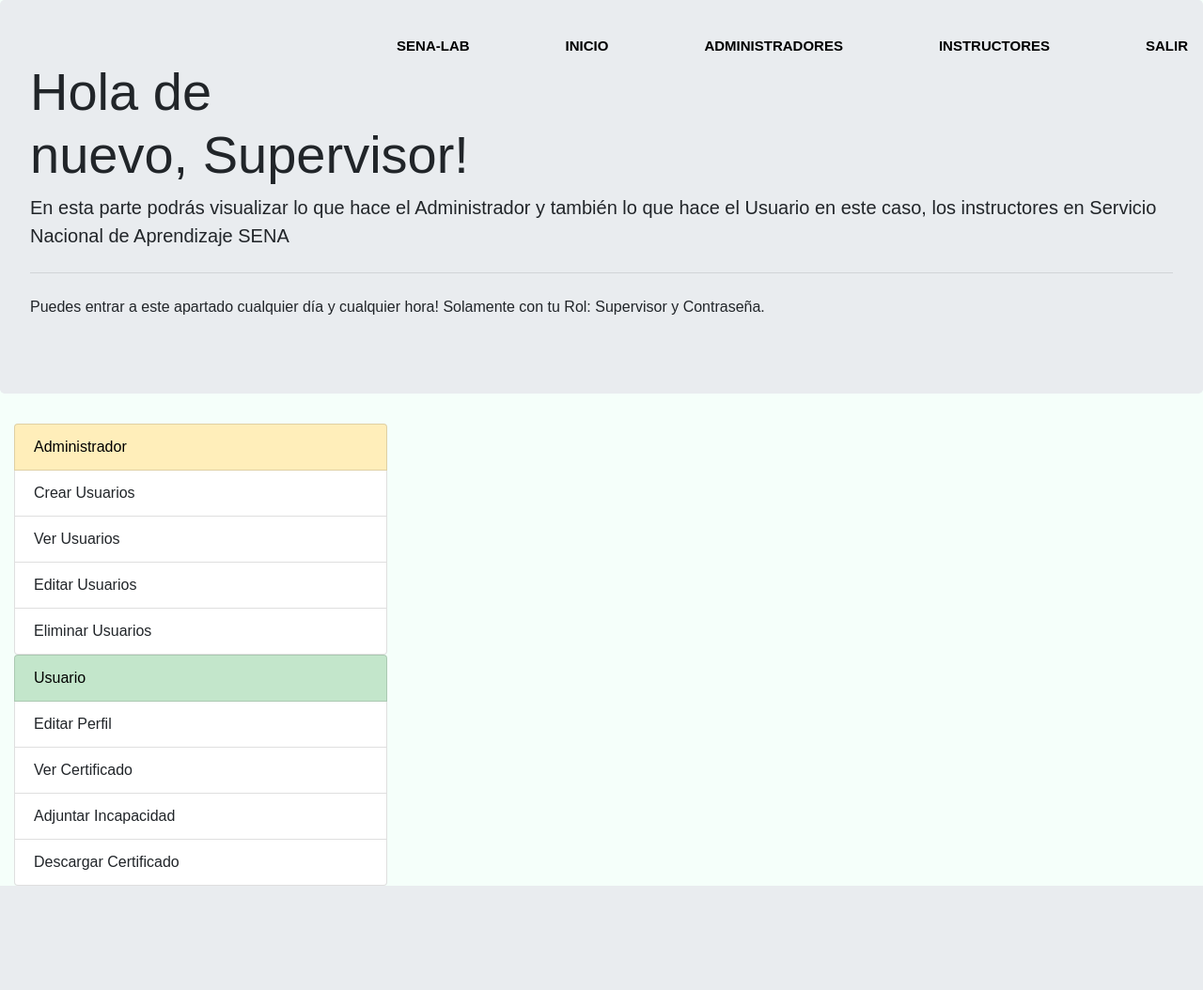
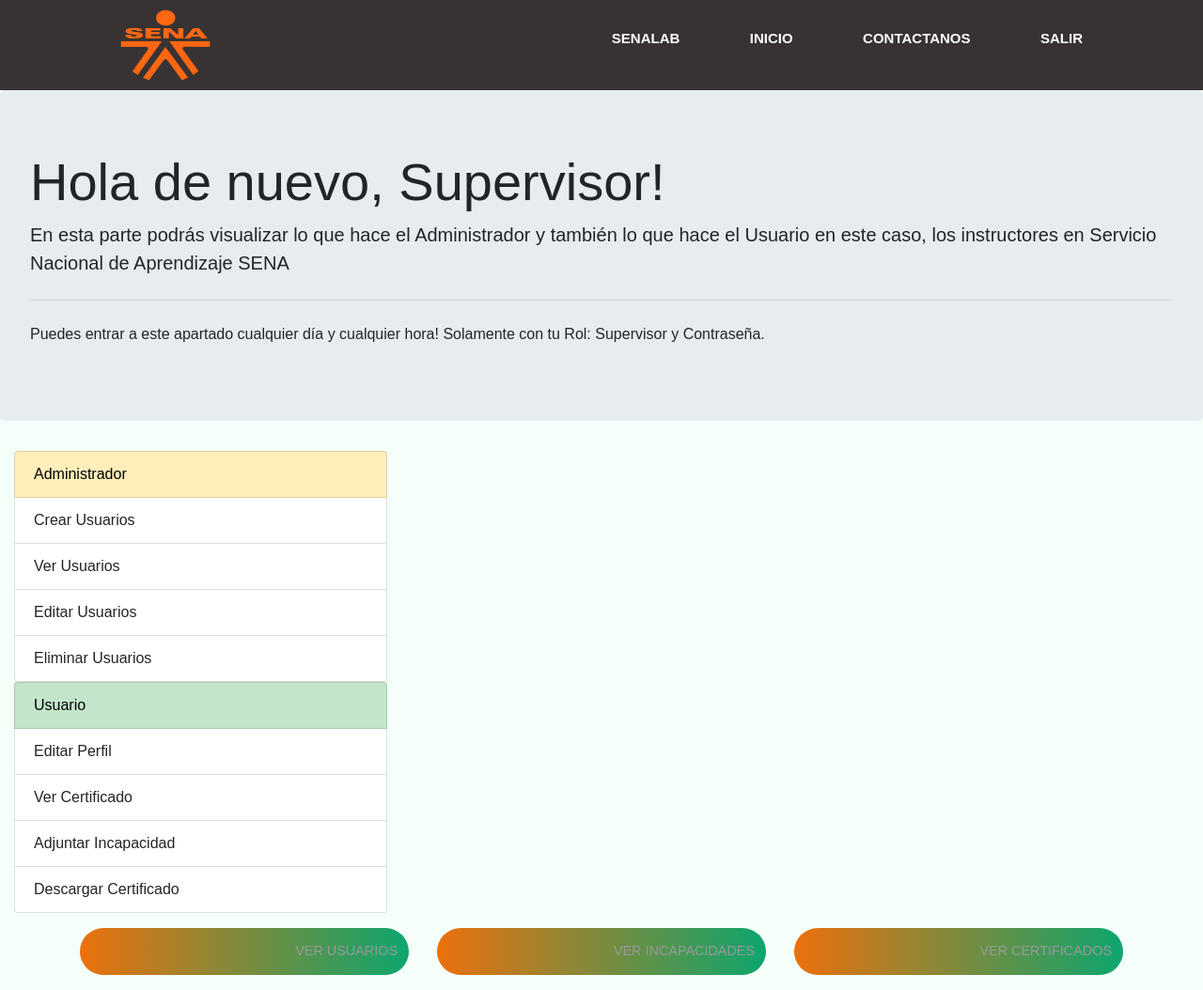
Before and after one commit to LauraCamilaPaez/SENA-LAB, a PHP site: page /views/supervisor/index_supervisor.php in a window 1280 px wide. Shown: the whole page at 94% size. Before the commit the page ends 943 px from the top, so only its background shows below. Run offline with PHP 8.4, Linux system fonts and the light colour scheme.

Commit message:
Merge whit features_Laura
Se realizo el merge final de esta semana del 1 nov, hasta el 6 de nov

```diff
--- a/web_project/assets/all/css/style.css
+++ b/web_project/assets/all/css/style.css
@@ -126,7 +126,6 @@
 
 body{
     font-family: 'Poppins', sans-serif;
-    overflow: hidden;
 }
 
 .wave{
@@ -499,6 +498,22 @@
   background: #ffd658;
 } */
 
+
+
+.wrapper .form .inputfield .btn{
+  width: 100%;
+   padding: 8px 10px;
+  font-size: 15px;
+  border: 0px;
+  background-image: linear-gradient(to right, #EB700C, #0DA66E, #3BADEC);
+  transition: 0.5s;
+  color: #fff;
+  cursor: pointer;
+  border-radius: 5px;
+  outline: none;
+}
+
+
 .wrapper .form .inputfield:last-child{
     margin-bottom: 0;
 }
@@ -566,7 +581,6 @@
 
     background: #fff;
     border-radius: 10px;
-    overflow: hidden;
     box-shadow: 0px 0px 20px rgba(0,0,0,0.2);
 }
 
--- a/web_project/controllers/UsuariosController.php
+++ b/web_project/controllers/UsuariosController.php
@@ -17,6 +17,7 @@
     public function inc(){
 		require_once('views/usuarios/incapacidades.php');
 	}
+
 }
 
 ?>
--- a/web_project/views/supervisor/index_supervisor.php
+++ b/web_project/views/supervisor/index_supervisor.php
@@ -9,26 +9,19 @@
     <link rel="stylesheet" href="assets/all/css/style.css">
 </head>
 <body>
-<nav>
-    <ul class="nav">
-        <li class="nav-item">
-            <a class="nav-link active" style="color: #000000;" href="#">SENA-LAB</a>
-        </li>
-        <li class="nav-item">
-            <a class="nav-link" style="color: #000000;" href="#">Inicio</a>
-        </li>
-        <li class="nav-item">
-            <a class="nav-link" style="color: #000000;" href="#">Administradores</a>
-        </li>
-        <li class="nav-item">
-            <a class="nav-link" style="color: #000000;" href="#">Instructores</a>
-        </li>
-        <li class="nav-item">
-            <a class="nav-link disabled" style="color: #000000;" href="#">Salir</a>
-        </li>
-    </ul>
-</nav>
-
+    <header class="header-nav">
+      <div class="container-nav">
+        <a href=""><img src="assets/img/logo-sena.png" alt="Logo Sena" class="logo"></a>
+        <nav>
+          <ul>
+            <li><a href="#"> SenaLAB</a></li>
+            <li><a href="?c=Supervisor&m=index">Inicio</a></li>
+            <li><a href="#">Contactanos</a></li>
+            <li><a href="?c=Login&m=destroy">Salir</a></li>
+          </ul>
+        </nav>
+      </div>
+    </header>
 <head>
     <div class="jumbotron">
         <h1 class="display-4">Hola de nuevo, Supervisor!</h1>
@@ -60,6 +53,22 @@
     </div>
 </section>
 
+      <section>
+        <div class="container">
+          <div class="row">
+            <div class="col-md-4">
+              <button class="btn bis"><a href="?c=Supervisor&m=usuarios">Ver Usuarios</a></button>
+            </div>
+            <div class="col-md-4">
+              <button class="btn bis"><a href="?c=Supervisor&m=incapacidades">Ver Incapacidades</a></button>
+            </div>
+            <div class="col-md-4">
+              <button class="btn bis"><a href="">Ver certificados</a></button>
+            </div>
+          </div>
+        </div>
+    </section>
+
 
 
 
```
Also changed, not shown: web_project/controllers/IncapacidadesController.php (+27 -1 lines), web_project/controllers/SupervisorController.php (+32 -2 lines), web_project/core/core.php (+0 -8 lines), web_project/models/Admin.php (+10 -0 lines), web_project/models/Incapacidad.php (+1 -6 lines), web_project/views/usuarios/crear_usuario.php (+4 -5 lines), web_project/views/usuarios/index_usuarios.php (+4 -5 lines).
